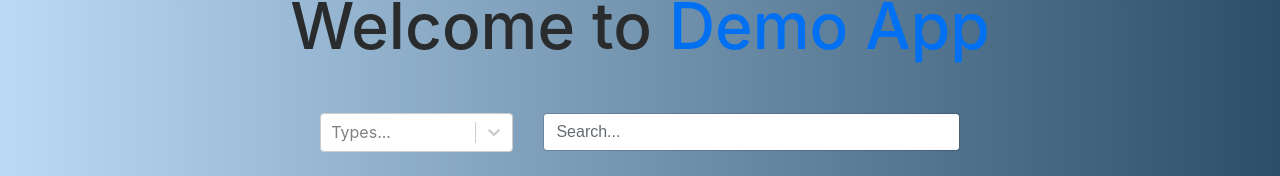
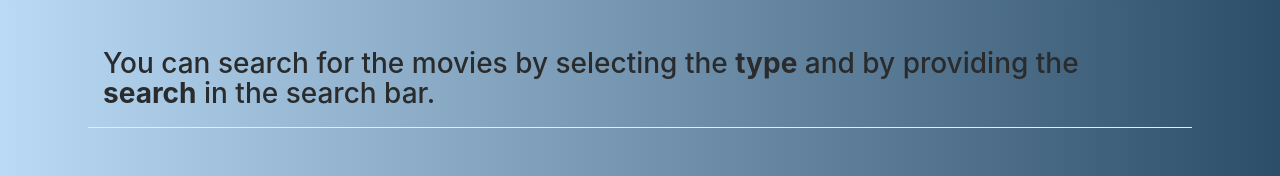
Before and after one commit to sajan02/assignment-project-railofy, a Next.js app: page / in a window 1280 px wide. Shown: the part 254-430 px from the top of the page. Built offline with nearby package versions, Linux system fonts and the light colour scheme; no server answers.

Commit message:
Sajan - Styling page

```diff
--- a/pages/index.js
+++ b/pages/index.js
@@ -40,8 +40,11 @@ export default function Home() {
       </Head>
       <main style={{ padding: '10px'}}>
         <h1 className="title">
-          Welcome to <a href="https://nextjs.org">Demo App</a>
+          Welcome to <a href="https://github.com/sajan02/assignment-project-railofy">Demo App</a>
         </h1>
+        <div className="col-12 row app-description">
+          <h3>You can search for the movies by selecting the <strong>type</strong> and by providing the <strong>search</strong> in the search bar.</h3>
+        </div>
         <div className='col-12 row'>
           <div className='col-4'>
             <Select options={TYPES} name='type' value={type}
--- a/pages/index.scss
+++ b/pages/index.scss
@@ -39,9 +39,14 @@ a {
   text-decoration: none;
 }
 
-h1 {
+h1, h3 {
   font-family: $open-sans;
   font-weight: 300;
+}
+
+.app-description {
+  border-bottom: 1px solid #eaeaea;
+  padding-bottom: 10px;
 }
 
 .row {
```
